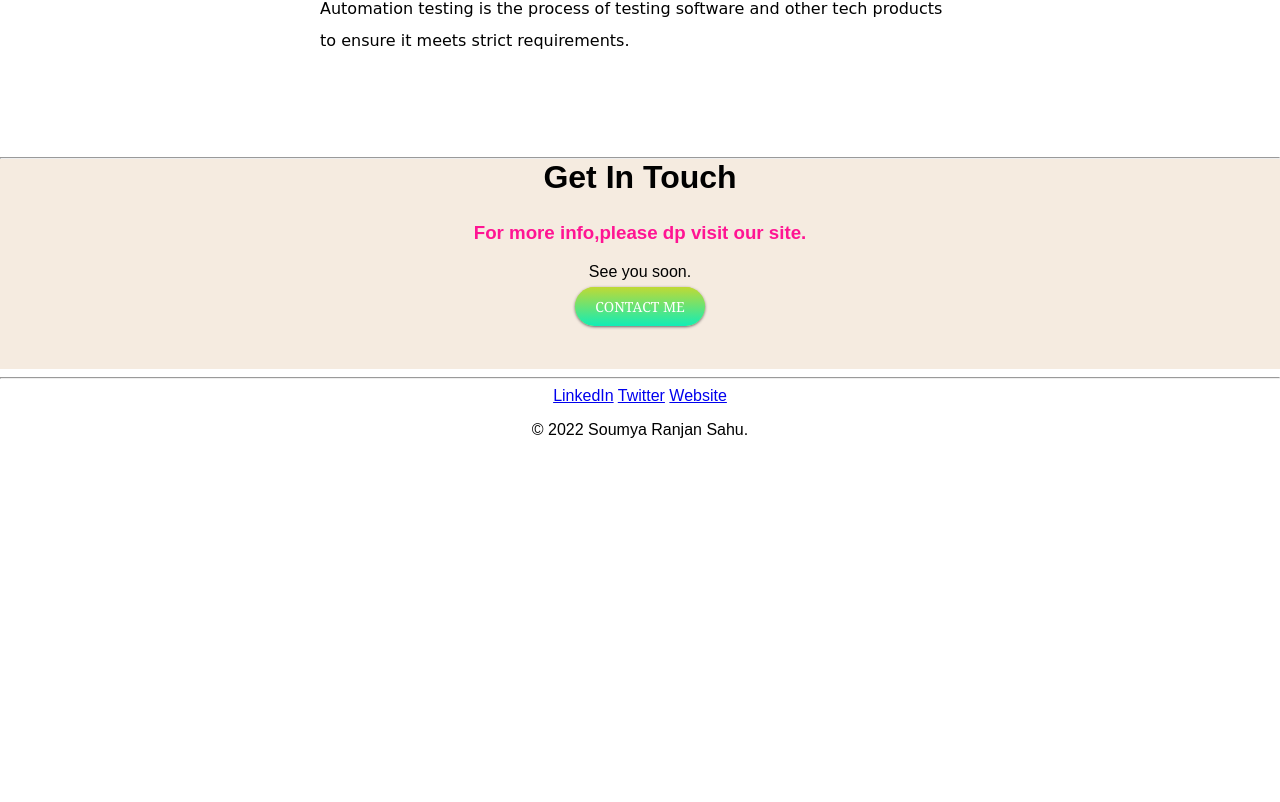
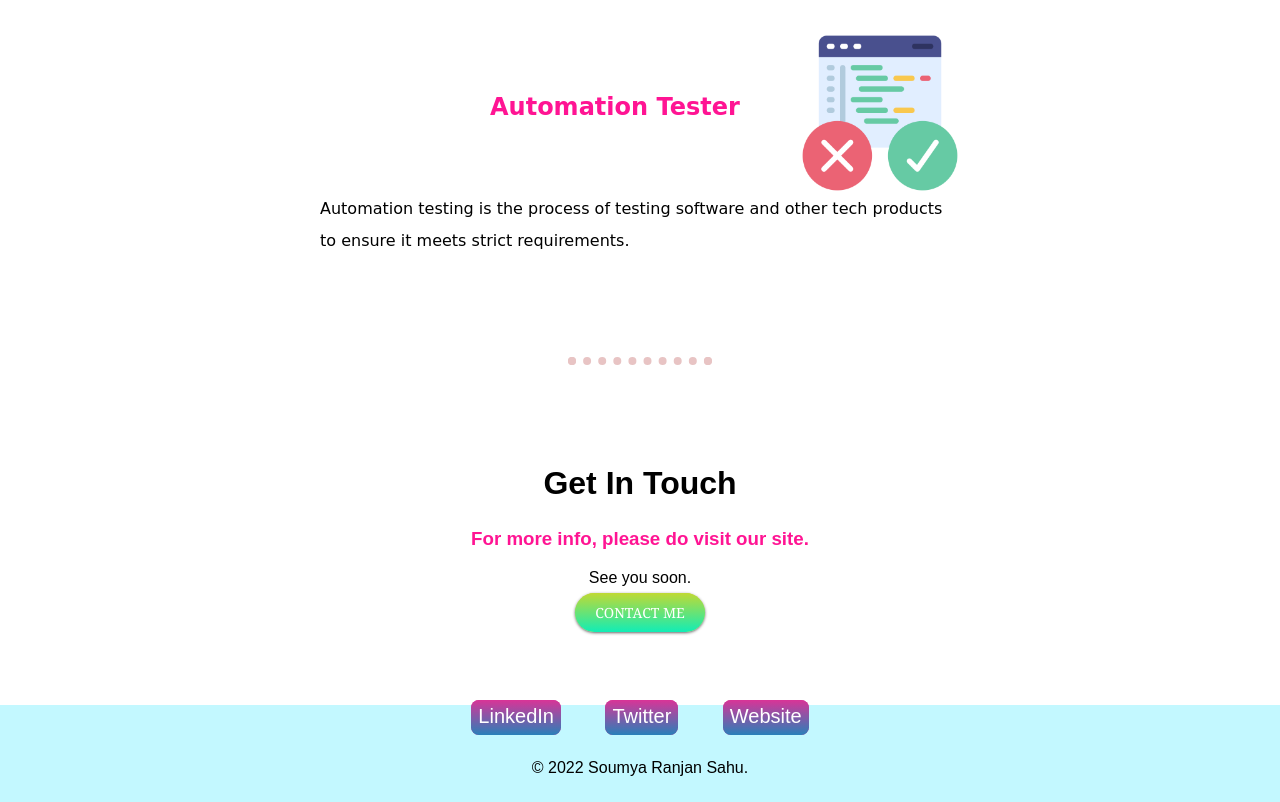
Before and after one commit to soumyaranjan3/My-CV-Details, a plain HTML site: page index.html in a window 1280 px wide. Shown: the part 1559-2361 px from the top of the page. Before the commit the page ends 2014 px from the top, so only its background shows below. Drawn offline with Linux system fonts and the light colour scheme; a web font is replaced by a local one.

Commit message:
3rd upload

```diff
--- a/CSS/style.css
+++ b/CSS/style.css
@@ -23,13 +23,8 @@ body{
 
 }
 .mountain{
-    padding-top: 0px;
-    position: absolute;
-    bottom: 0;
-    left: 250px;
-
-    height: px;
-    width: 750px;
+    width: 40%;
+    margin: 190px auto 30px;
 }
 
 .name{
@@ -51,7 +46,7 @@ body{
 }
 .profile{
     padding-top: 20px;
-    background-color: #81C6E8;
+
 }
 .skill-row{
     width: 50%;
@@ -96,17 +91,18 @@ h3{
     font-size: x-large;
     padding-left: 170px;
 }
+a{
+    margin: 10px 20px;
+}
 .contact-me{
-    background-color: #F5EBE0;
+
     height:210px;
 }
 .bottom-container{
-    margin-top: 0;
+    margin-top: 30px;
+    background-color: #C3F8FF;
 }
-#bef-cont-hr{
-    margin-top: 0;
-    margin-bottom: 0;
-}
+
 
 #bird1{
     height: 100px;
@@ -139,6 +135,27 @@ h3{
     bottom: 0;
 }
 
+hr{
+    border: dotted;
+    border-width: 8px;
+    border-bottom: none;
+    width: 10%;
+    border-color: #E8C4C4;
+    margin: 100px auto;
+
+}
+#copyright{
+    font-size: 100%;
+    padding: 15px 0 25px;
+    margin-bottom: 0px;
+}
+#intro{
+    width: 35%;
+    margin: auto;
+}
+
+
+
 
 
 .btn {
@@ -170,3 +187,33 @@ h3{
     background-image: linear-gradient(to bottom, #3cfcf2, #3498db);
     text-decoration: none;
   }
+
+
+
+  .footer-link {
+    background-color: #C3F8FF;
+  background: #d93497;
+  background-image: -webkit-linear-gradient(top, #d93497, #2980b9);
+  background-image: -moz-linear-gradient(top, #d93497, #2980b9);
+  background-image: -ms-linear-gradient(top, #d93497, #2980b9);
+  background-image: -o-linear-gradient(top, #d93497, #2980b9);
+  background-image: linear-gradient(to bottom, #d93497, #2980b9);
+  -webkit-border-radius: 8;
+  -moz-border-radius: 8;
+  border-radius: 8px;
+  font-family: Arial;
+  color: #ffffff;
+  font-size: 20px;
+  padding: 5px 7px 8px 7px;
+  text-decoration: none;
+}
+
+.footer-link:hover {
+  background: #dffc3c;
+  background-image: -webkit-linear-gradient(top, #dffc3c, #f0b7f0);
+  background-image: -moz-linear-gradient(top, #dffc3c, #f0b7f0);
+  background-image: -ms-linear-gradient(top, #dffc3c, #f0b7f0);
+  background-image: -o-linear-gradient(top, #dffc3c, #f0b7f0);
+  background-image: linear-gradient(to bottom, #dffc3c, #f0b7f0);
+  text-decoration: none;
+}
--- a/index.html
+++ b/index.html
@@ -20,7 +20,10 @@
             </div>
 
         <img class ="cloud2" src="images/cloud.png" alt="">
-        <img class ="mountain" src="images/mountain.png" alt="">
+        <div class ="mountain">
+          <img src="images/mountain.png" alt="">
+        </div>
+
         <img id="pine" src="images/pine.png" alt="pine-tree">
         <img id="bird2" src="https://emojipedia-us.s3.amazonaws.com/source/microsoft-teams/337/parrot_1f99c.png" alt="bird2">
     </div>
@@ -29,7 +32,7 @@
         <div class="profile">
           <img src="images/Soumya Profile.png" alt="profile-photo">
           <h2>Hello.</h2>
-          <p >I'm a Professional Full Stack Developer and Automation Tester</p>
+          <p id="intro">I'm a Professional Full Stack Developer and Automation Tester. I love to eat Chicken and drink Tea.</p>
         </div>
         <hr>
         <div class="skills">
@@ -48,7 +51,7 @@
         <hr id="bef-cont-hr">
         <div class="contact-me">
           <h2>Get In Touch</h2>
-          <h3>For more info,please dp visit our site.</h3>
+          <h3>For more info, please do visit our site.</h3>
           <p>See you soon.</p>
           <a class="btn" href="mailto:ssoumyranjan358@gmail.com">CONTACT ME</a>
         </div>
@@ -57,11 +60,11 @@
 
 
       <div class="bottom-container">
-        <hr>
+
         <a class="footer-link" href="https://www.linkedin.com/">LinkedIn</a>
         <a class="footer-link" href="https://twitter.com/">Twitter</a>
         <a class="footer-link" href="https://www.appbrewery.co/">Website</a>
-        <p>© 2022 Soumya Ranjan Sahu.</p>
+        <p id="copyright">© 2022 Soumya Ranjan Sahu.</p>
       </div>
 </body>
 </html>
```
